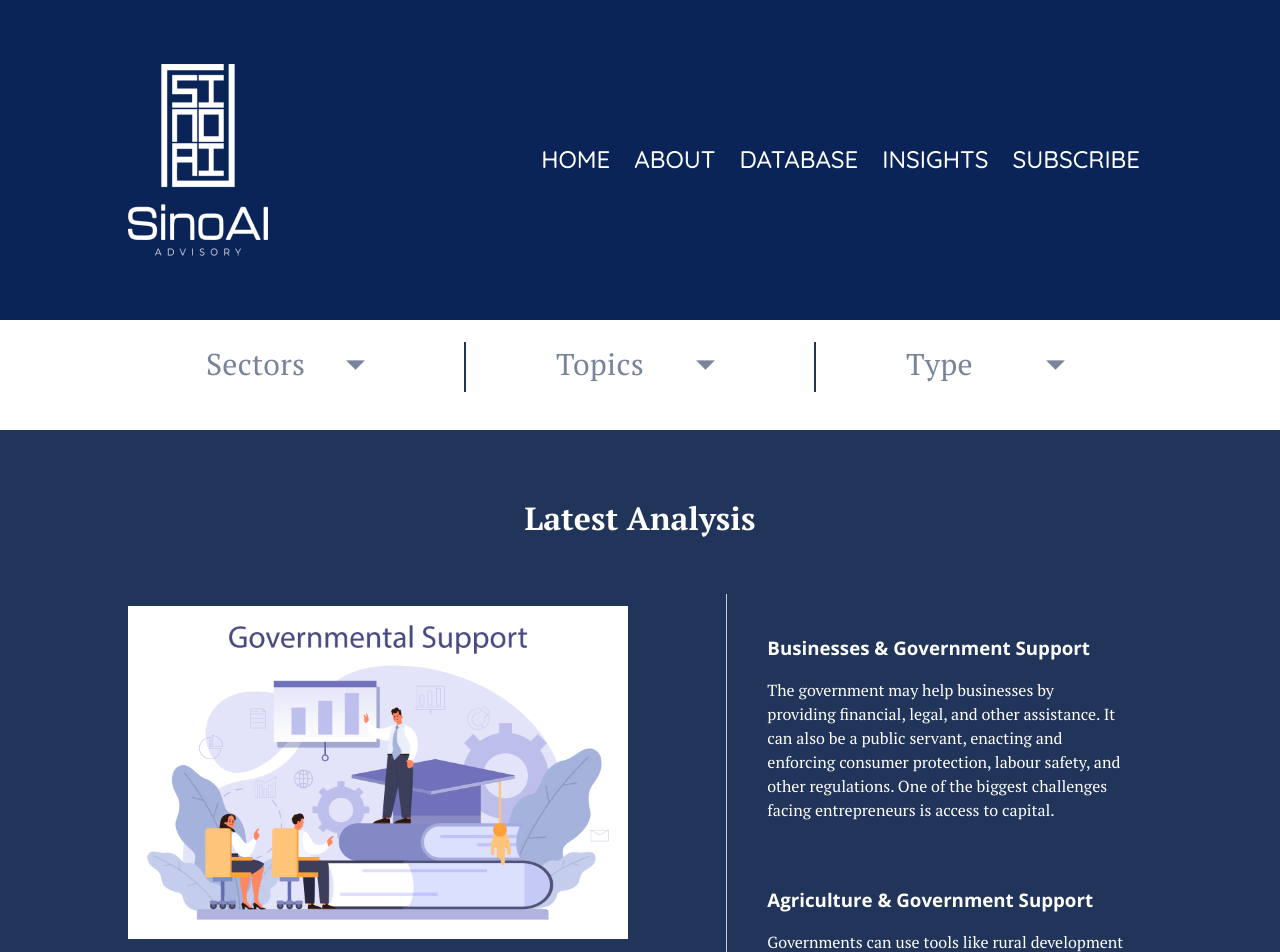
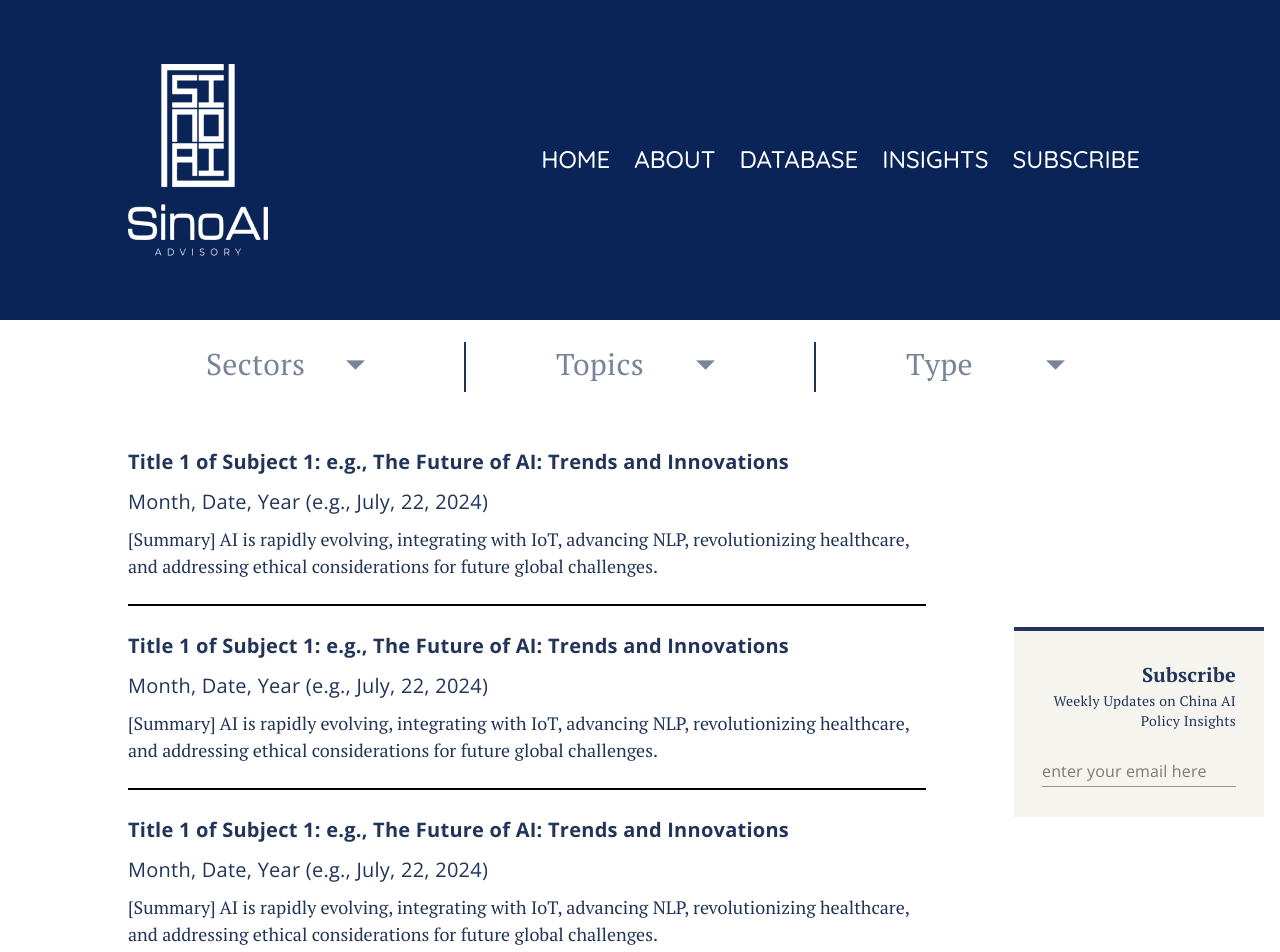
Before and after one commit to KaurKanchan/Sino_AI, a Vue app in the folder sino_ui/: page /insights in a window 1280 px wide. Shown: the top 952 px of the page. Built offline with nearby package versions, Linux system fonts and the light colour scheme.

Commit message:
analysis design

```diff
--- a/sino_ui/src/components/Analysis.vue
+++ b/sino_ui/src/components/Analysis.vue
@@ -45,6 +45,80 @@
             :items="['Type 1', 'Type 2', 'Type 3']"
             variant="solo"
           ></v-select
+        ></v-col>
+      </v-row>
+    </v-container>
+    <v-container class="ps-16">
+      <v-row class="justify-lg-space-between align-center">
+        <v-col md="9" xl="7">
+          <div class="text-theme-primary">
+            <h3 class="text-h6 font-open-sans font-weight-bold mb-2">
+              Title 1 of Subject 1: e.g., The Future of AI: Trends and
+              Innovations
+            </h3>
+            <p class="text-h6 font-weight-light font-open-sans mb-2">
+              Month, Date, Year (e.g., July, 22, 2024)
+            </p>
+            <p class="font-pt-serif fs-18">
+              [Summary] AI is rapidly evolving, integrating with IoT, advancing
+              NLP, revolutionizing healthcare, and addressing ethical
+              considerations for future global challenges.
+            </p>
+          </div>
+          <hr class="border-solid my-6" />
+          <div class="text-theme-primary">
+            <h3 class="text-h6 font-open-sans font-weight-bold mb-2">
+              Title 1 of Subject 1: e.g., The Future of AI: Trends and
+              Innovations
+            </h3>
+            <p class="text-h6 font-weight-light font-open-sans mb-2">
+              Month, Date, Year (e.g., July, 22, 2024)
+            </p>
+            <p class="font-pt-serif fs-18">
+              [Summary] AI is rapidly evolving, integrating with IoT, advancing
+              NLP, revolutionizing healthcare, and addressing ethical
+              considerations for future global challenges.
+            </p>
+          </div>
+          <hr class="border-solid my-6" />
+          <div class="text-theme-primary">
+            <h3 class="text-h6 font-open-sans font-weight-bold mb-2">
+              Title 1 of Subject 1: e.g., The Future of AI: Trends and
+              Innovations
+            </h3>
+            <p class="text-h6 font-weight-light font-open-sans mb-2">
+              Month, Date, Year (e.g., July, 22, 2024)
+            </p>
+            <p class="font-pt-serif fs-18">
+              [Summary] AI is rapidly evolving, integrating with IoT, advancing
+              NLP, revolutionizing healthcare, and addressing ethical
+              considerations for future global challenges.
+            </p>
+          </div>
+          <hr class="border-solid my-6" />
+        </v-col>
+        <v-col md="3" class="mr-n16"
+          ><div>
+            <v-card tile class="mx-auto" color="#f5f4ee" flat max-width="344">
+              <hr
+                class="mx-auto border-solid text-theme-primary"
+                style="border-width: 2.5px"
+              />
+              <v-card-text class="text-end text-theme-primary pa-7 pb-0">
+                <p class="text-h6 font-pt-serif font-weight-bold">Subscribe</p>
+
+                <p class="font-pt-serif">
+                  Weekly Updates on China AI Policy Insights
+                </p>
+              </v-card-text>
+
+              <v-card-actions class="px-7"
+                ><v-text-field
+                  placeholder="enter your email here"
+                  variant="underlined"
+                ></v-text-field>
+              </v-card-actions>
+            </v-card></div
         ></v-col>
       </v-row>
     </v-container>
--- a/sino_ui/src/styles/global.css
+++ b/sino_ui/src/styles/global.css
@@ -45,12 +45,12 @@ li {
   margin: 0 10px;
 }
 
-.input-form .v-field__input,
-.input-form .v-label {
+.input-form .v-field__input {
   font-size: 20px !important;
 }
 .input-form .v-label {
   font-weight: 600;
+  font-size: 20px !important;
 }
 
 .logo-btn:hover > .v-btn__overlay {
```
